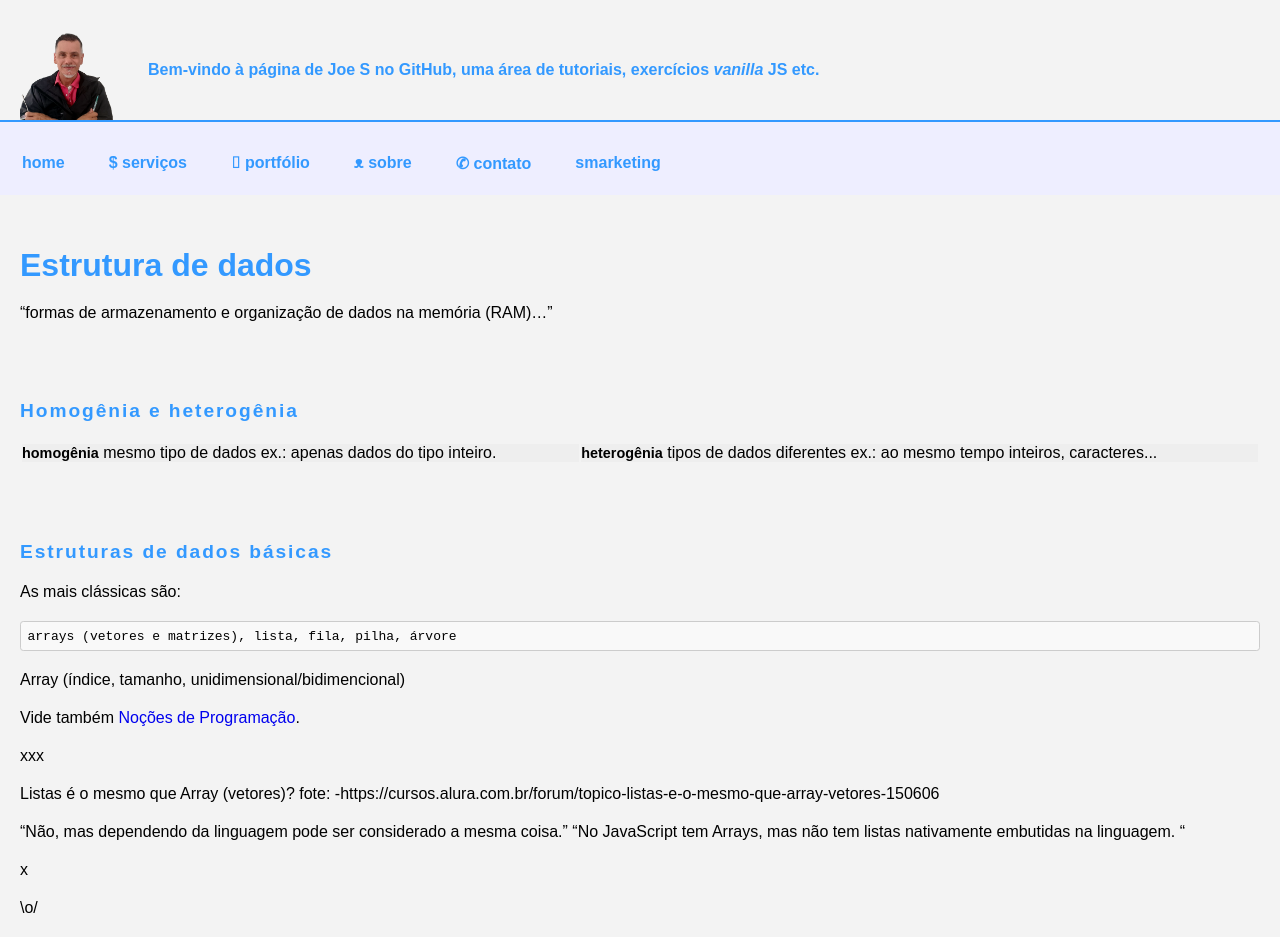
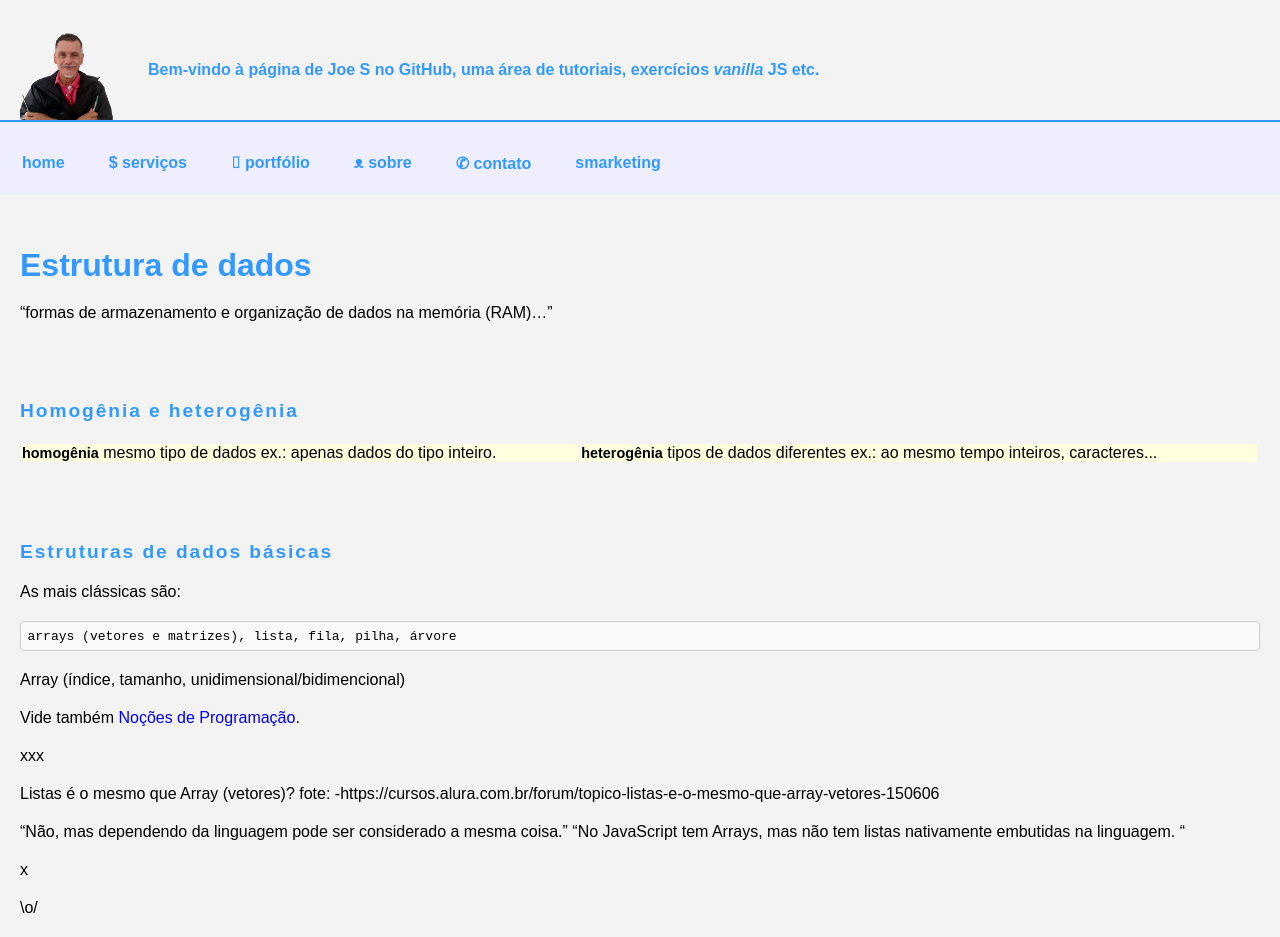
Before and after one commit to Joesynth/joesynth.github.io, a Jekyll site: the page built from _posts/2021-02-21-estruturas-de-dados.md, in a window 1280 px wide. Shown: the top 937 px of the page. Built offline with Jekyll 4.4.1, drawn with Linux system fonts in a browser that asks for light colours.

Commit message:
Update style.css

```diff
--- a/css/style.css
+++ b/css/style.css
@@ -85,17 +85,18 @@ strong { font-size: 0.9em;}
 blockquote { border-left: 2px solid lightgray; color: gray; font-style: italic; margin-left: 1em; padding-left: 1em;}
 
 /* tab - cor de fundo apenas nas linhas pares */
-tr:nth-child(even) { background-color: #f8f8f8; }
+tr:nth-child(even) { background-color: lightgreen; }
 
 /* tab - cor de fundo nas linhas ímpares */
-tr:nth-child(odd) { background-color: #eeeeee; }
+tr:nth-child(odd) { background-color: lightyellow; }
+
 
 pre {
 	border: 1px solid #ccc;
 	border-radius: 0.25em;
 	padding: 0.5em; /* Pequena margem interna */
 	background: #f9f9f9; /* Fundo leve para contraste */
-	overflow: auto; /* Evita quebra de layout */
+	overflow: auto; /* Evita quebra de layout; barra de rolagem */
 }
 
 footer { text-align: center; height: 2em; padding-top: 0.5em; color: var(--cor-clara); background-color: var(--cor-escura); }
```
